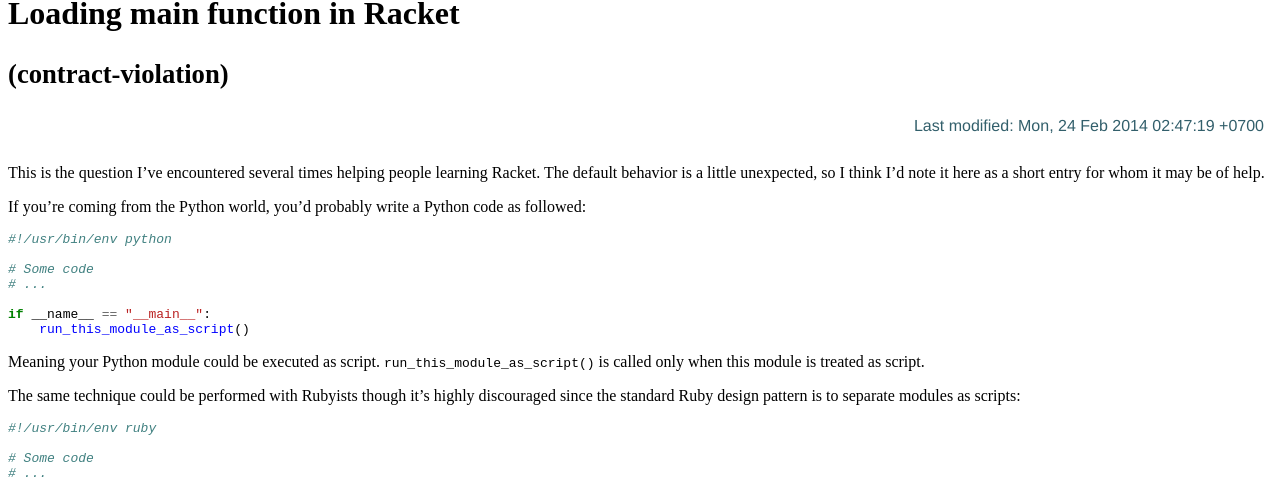
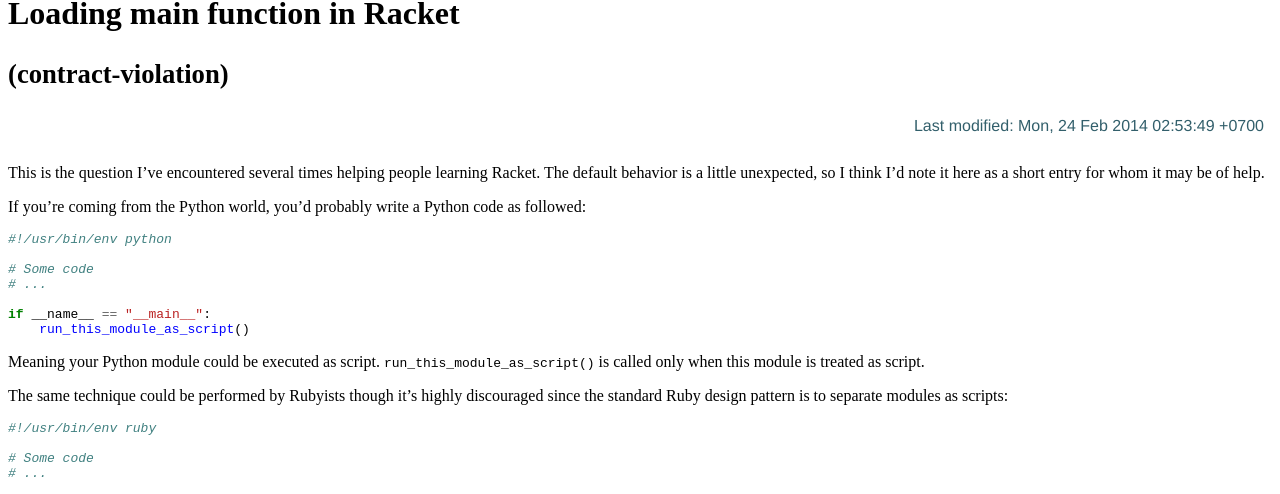
Before and after one commit to cmpitg/cmpitg.github.com, a Jekyll site: the page built from _posts/2014-02-24-loading-main-function-in-racket.md, in a window 1280 px wide. Shown: the part 158-652 px from the top of the page. Built offline with Jekyll 4.4.1, drawn with Linux system fonts in a browser that asks for light colours; Markdown is read by kramdown in place of the engine named in the settings; a script that is not in the unit is left out; comment, search, counter and statistics services are not loaded.

Commit message:
Fix bad grammar

```diff
--- a/_posts/2014-02-24-loading-main-function-in-racket.md
+++ b/_posts/2014-02-24-loading-main-function-in-racket.md
@@ -4,7 +4,7 @@
 tagline: "(contract-violation)"
 category: Programming
 tags: [racket, beginner, programming]
-last_updated: Mon, 24 Feb 2014 02:47:19 +0700
+last_updated: Mon, 24 Feb 2014 02:53:49 +0700
 ---
 {% include JB/setup %}
 
@@ -29,7 +29,7 @@
 `run_this_module_as_script()` is called only when this module is treated as
 script.
 
-The same technique could be performed with Rubyists though it's highly
+The same technique could be performed by Rubyists though it's highly
 discouraged since the standard Ruby design pattern is to separate modules as
 scripts:
 
```
